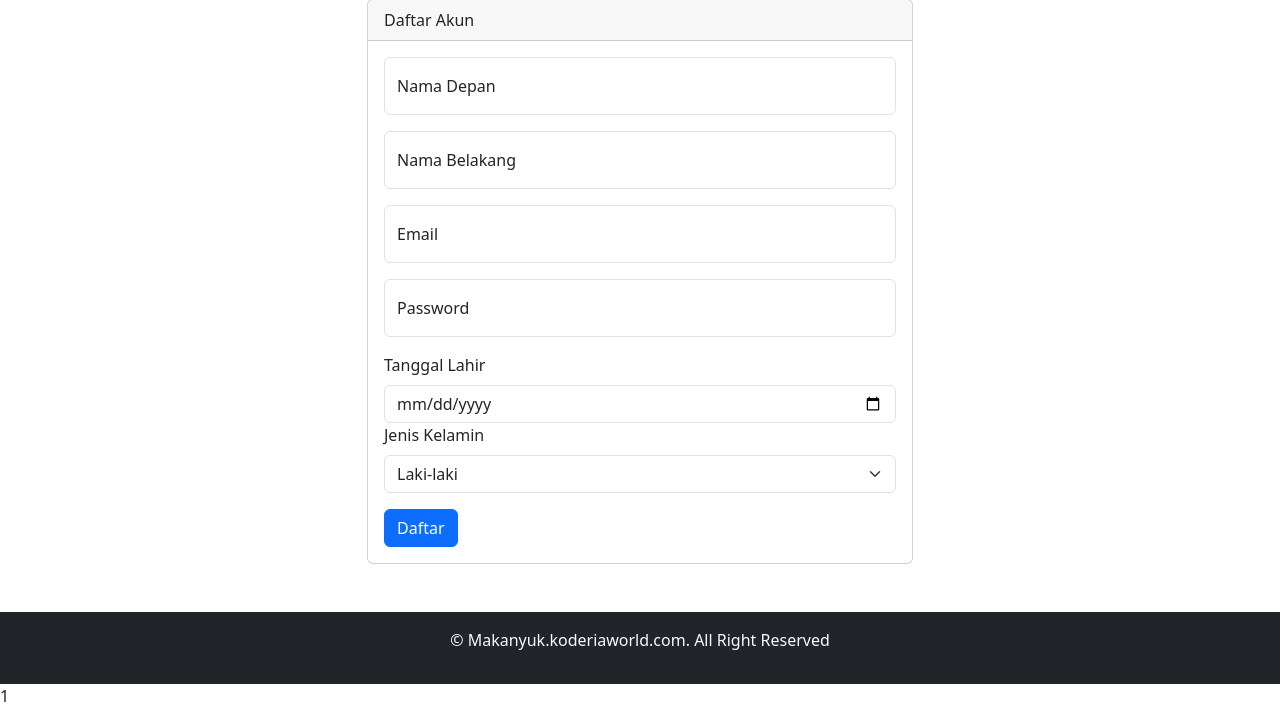
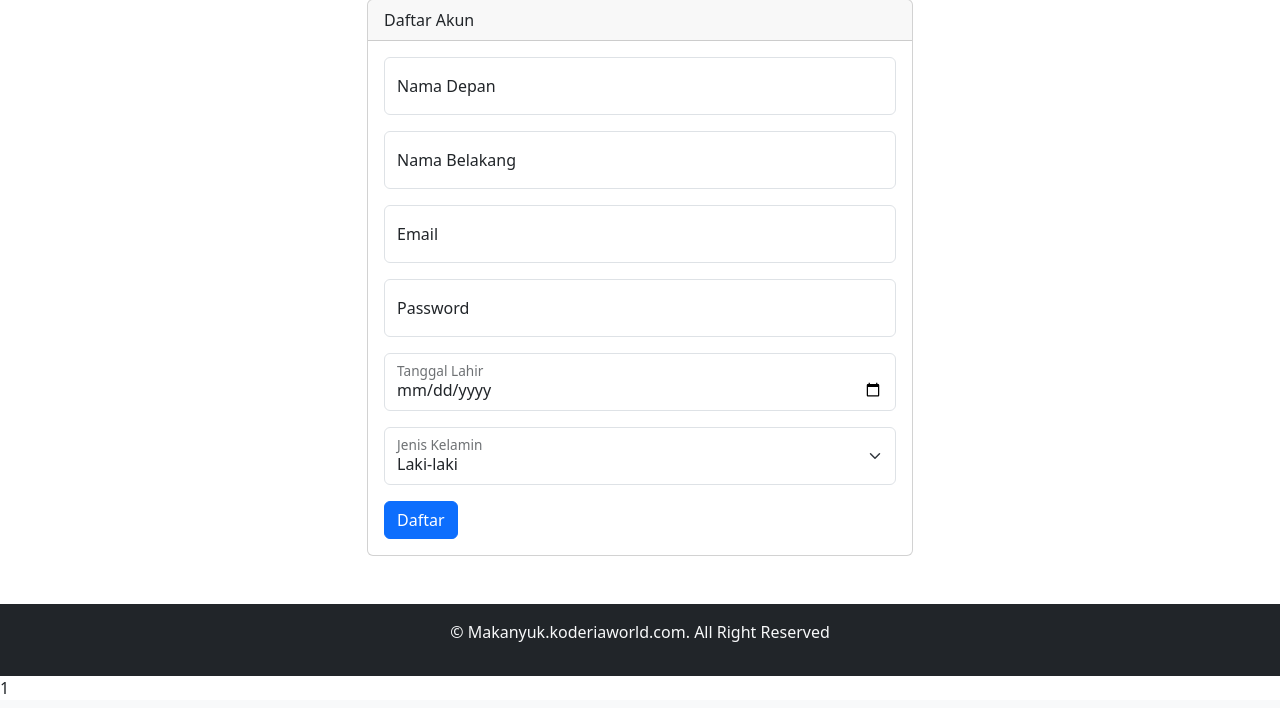
Before and after one commit to Brightlyviryaa/MakanYuk, a PHP site: page /register.php in a window 1280 px wide. Shown: the part 135-843 px from the top of the page. Run offline with PHP 8.4, Linux system fonts and the light colour scheme.

Commit message:
Tampilan register sudah diperbarui

```diff
--- a/register.php
+++ b/register.php
@@ -21,11 +21,11 @@
                     <div class="card-body">
                         <form action="register_process.php" method="POST">
                             <div class="form-floating mb-3">
-                                <input type="text" class="form-control" id="first_name" placeholder="Nama Depan" required>
+                                <input type="text" class="form-control" id="first_name" name="first_name" placeholder="Nama Depan" required>
                                 <label for="first_name">Nama Depan</label>
                             </div>
                             <div class="form-floating mb-3">
-                                <input type="text" class="form-control" id="last_name" placeholder="Nama Belakang" required>
+                                <input type="text" class="form-control" id="last_name" name="last_name" placeholder="Nama Belakang" required>
                                 <label for="last_name">Nama Belakang</label>
                             </div>
                             <div class="form-floating mb-3">
@@ -36,17 +36,17 @@
                                 <input type="password" class="form-control" id="password" name="password" placeholder="Password" required>
                                 <label for="password" class="form-label">Password</label>
                             </div>
-                            <div class="floatingmb-3">
+                            <div class="form-floating mb-3">
+                                <input type="date" class="form-control" id="birthdate" name="birthdate" required>
                                 <label for="birthdate" class="form-label">Tanggal Lahir</label>
-                                <input type="date" class="form-control" id="birthdate" name="birthdate" required>
                             </div>
-                            <div class="mb-3">
-                                <label for="gender" class="form-label">Jenis Kelamin</label>
+                            <div class="form-floating mb-3">
                                 <select class="form-select" id="gender" name="gender" required>
                                     <option value="Male">Laki-laki</option>
                                     <option value="Female">Perempuan</option>
                                     <option value="Other">Lainnya</option>
                                 </select>
+                                <label for="gender" class="form-label">Jenis Kelamin</label>
                             </div>
                             <button type="submit" class="btn btn-primary">Daftar</button>
                         </form>
```
